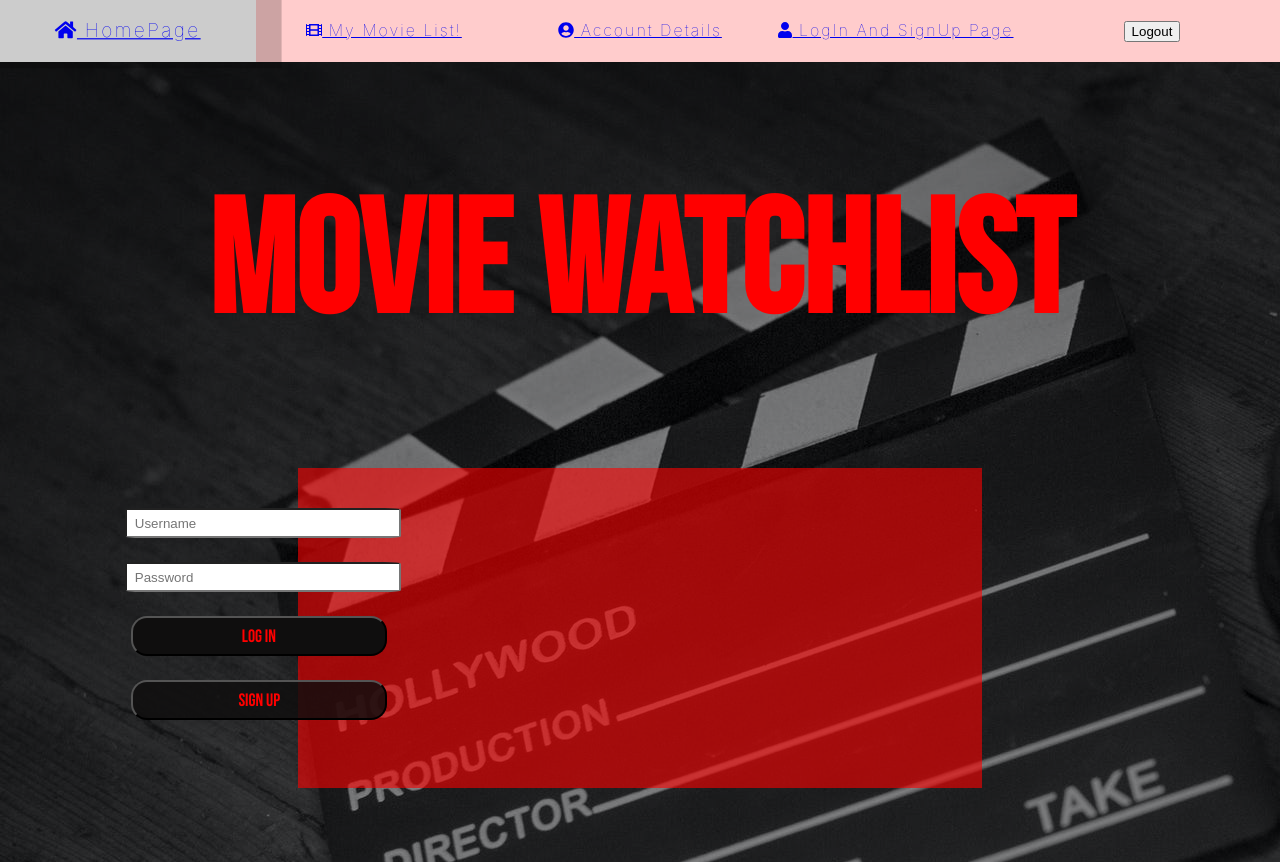
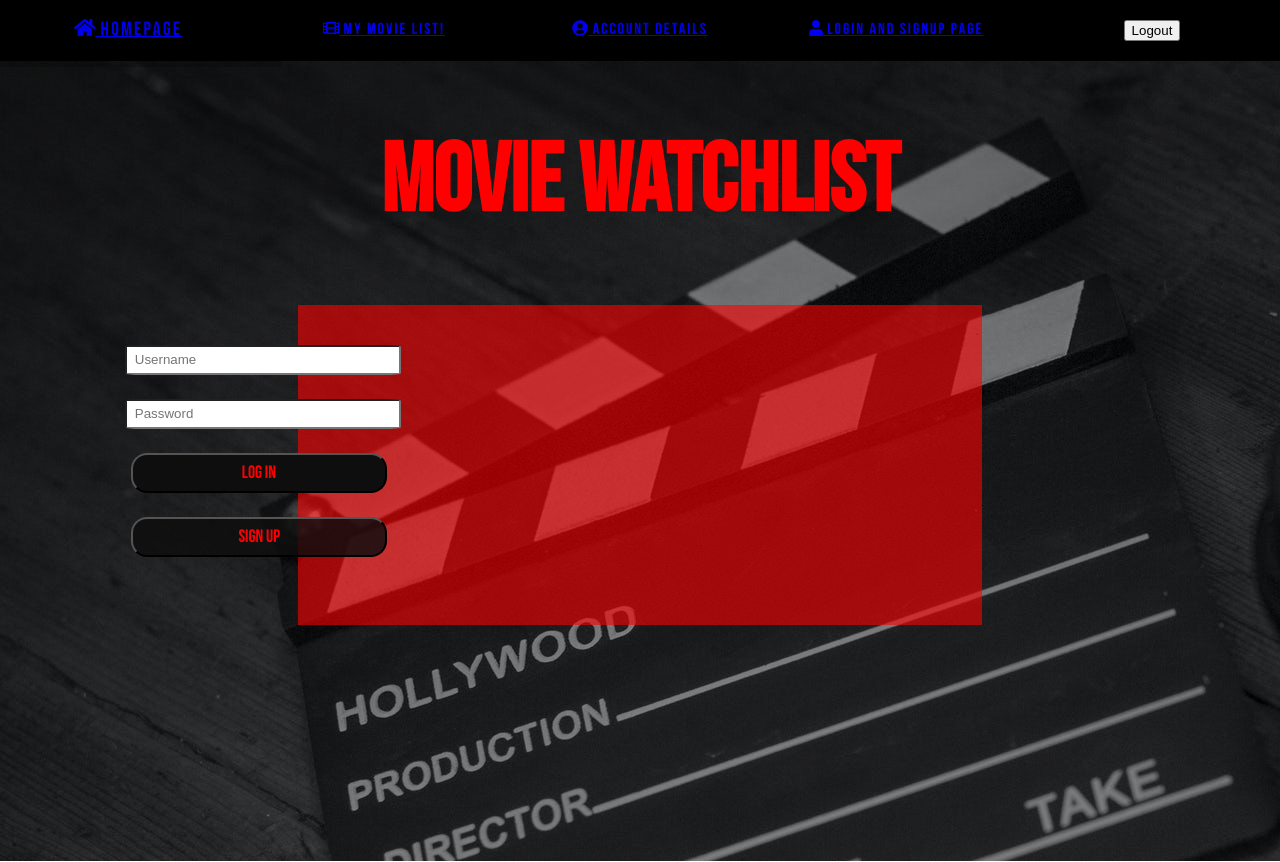
Before and after one commit to kbalev/netflixWatchlist, a React (Create React App) app: page / in a window 1280 px wide. Built offline with nearby package versions, Linux system fonts and the light colour scheme.

Commit message:
Mikeys css styling pt.2

```diff
--- a/src/components/navbar/navbar.css
+++ b/src/components/navbar/navbar.css
@@ -1,5 +1,5 @@
 .nav-bar {
-    background-color:white;
+  background-color:black;
 
 }
 
@@ -17,18 +17,23 @@
 }
 
 li {
-    color:white(214, 186, 186);
+  color:red;
   font-weight: 100;
   letter-spacing: 2px;
   text-decoration: none;
-    background:rgba(255, 0, 0, 0.2);
+
   padding:20px 5px;
   display: inline-block;
   text-align: center;
   transition:all 0.5s;
+  font-family: netflix;
 }
 
 li:hover {
   background:rgba(0, 0, 0, 0.2);
   transform:scale(1.2);
 }
+.link-text{
+color: red;
+text-decoration: none;
+}
--- a/src/pages/home/index.js
+++ b/src/pages/home/index.js
@@ -2,6 +2,7 @@
 import styled from 'styled-components';
 import { PageContainer} from '../../styledComponents';
 import { addMovie } from '../../utils';
+import './main.css';
 
 export const Home = (user) => {
         const [dataIMDB, setDataIMDB] = useState([])
@@ -13,7 +14,7 @@
 
         const handleFetch = async () => {
             try {
-                const response = await fetch('https://imdb-api.com/en/API/Top250Movies/k_gpqqs751');
+                const response = await fetch('https://imdb-api.com/en/API/Top250Movies/k_ndigoj1k');
                 if (response.status !== 200) {
                     throw new error('Oops something went wrong')
                 } else if (response.status == 200) {
--- /dev/null
+++ b/src/pages/home/main.css
@@ -0,0 +1,52 @@
+body{
+    background-position: fixed;
+}
+
+.mainContainer{
+    display: flex;
+    flex-direction: row;
+    flex-wrap: wrap;
+    max-width: 100vw;
+    max-height: auto;
+    justify-content: space-around;
+}
+.movieBox{
+   width: 15vw;
+   height:45vh;
+   margin: 5vh 5vh 5vh 5vh;
+   background-color: rgba(0, 0, 0, 0.625);
+   box-shadow: rgba(212, 13, 13, 0.45) 0px 25px 20px -20px;
+   padding: 2vh 1vw 1vh 1vw;
+   border-radius: 2vh 2vh 2vh 2vh;
+   justify-content: center;
+   color: red;
+   text-align: center;
+}
+.thumbnail{
+    max-width: 60%;
+    max-height: 60%;
+}
+.btn-card{
+    background-color: red;
+    height: 4vh;
+    min-width: 10vw;
+    border-radius: 2vh 2vh 2vh 2vh;
+    font-family: netflix;
+    border: none;
+}
+.banner{
+    font-family: netflix;
+    font-size: 3em;
+    color: red;
+    text-align: center;
+}
+.btn-card:hover{
+    animation: buttonAnimate, ease;
+    animation-duration: 2s;
+}
+
+/* keyframes */
+@keyframes buttonAnimate {
+    0%{ background-color: red; color: black;}
+    100%{background-color: black; color: red}
+}
```
Also changed, not shown: 1 other file (tests, documents, lock files or other folders). Lines whose indentation alone changed are shown as unchanged.
